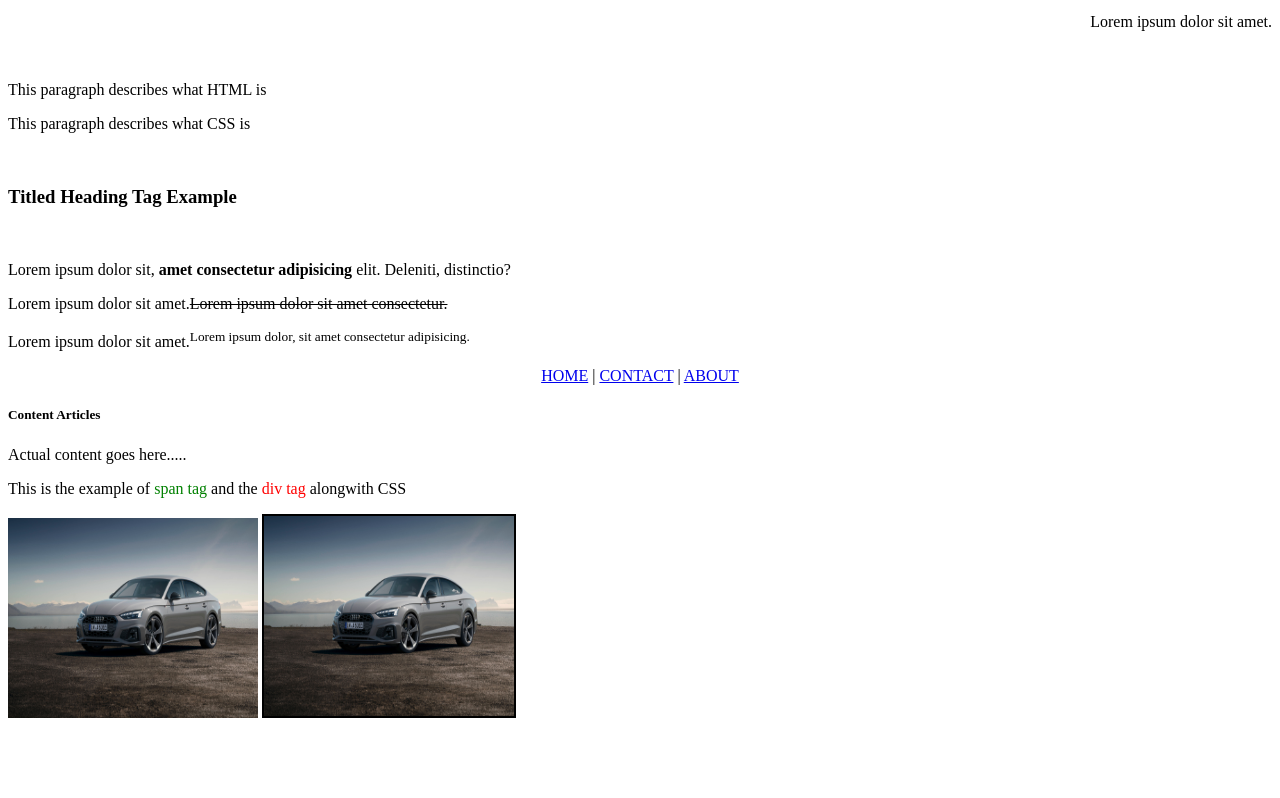
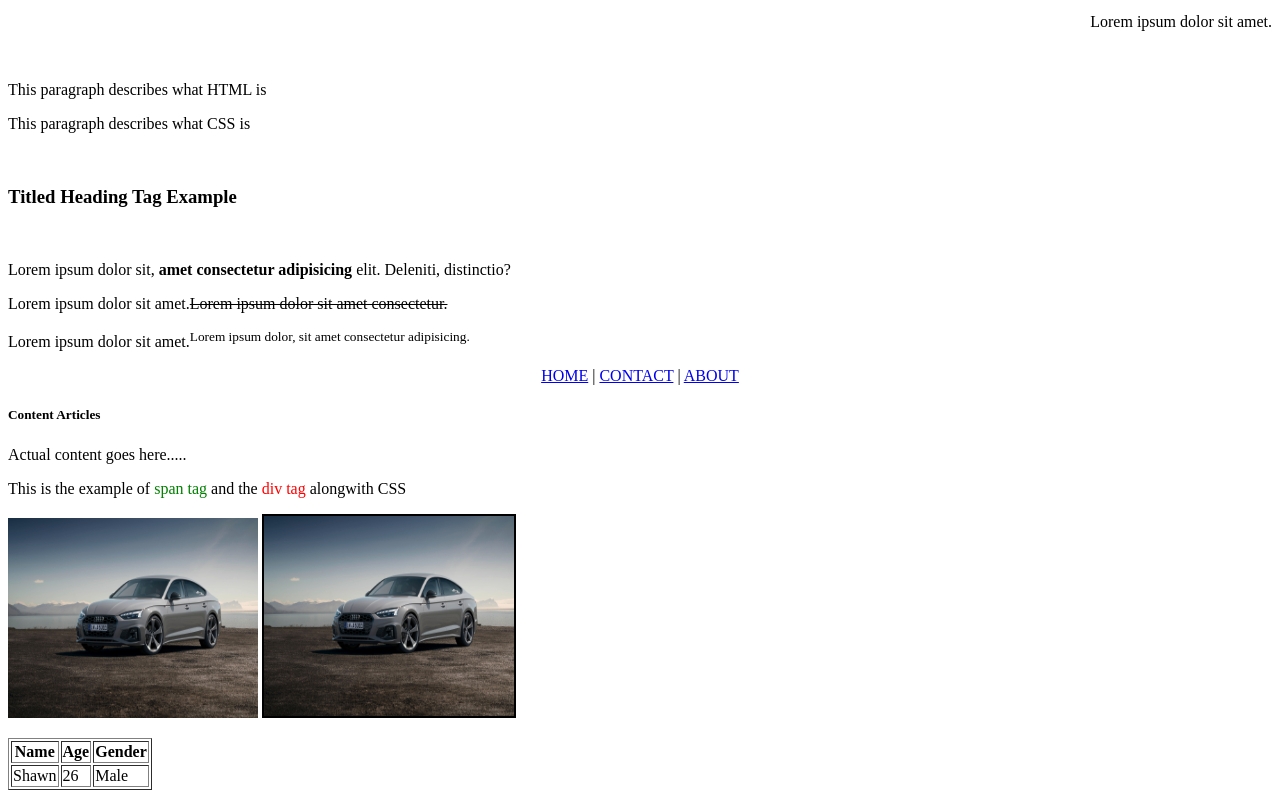
Before and after one commit to shawere/repository, a plain HTML site: page index.html in a window 1280 px wide. Shown: the part 629-1427 px from the top of the page. Before the commit the page ends 1367 px from the top, so only its background shows below. Drawn offline with Linux system fonts and the light colour scheme.

Commit message:
Commit 6

```diff
--- a/index.html
+++ b/index.html
@@ -88,6 +88,24 @@
             </p>
 
 
+            <!--Tables-->
+            <table border="1">
+                <!--Table Heading-->
+               <thead>
+                <tr>
+                    <th>Name</th>
+                    <th>Age</th>
+                    <th>Gender</th>
+                </tr>
+                <tr>
+                    <td>Shawn</td>
+                    <td>26</td>
+                    <td>Male</td>
+                </tr>
+               </thead>
+            </table>
+
+
 
 
 </html>
```
